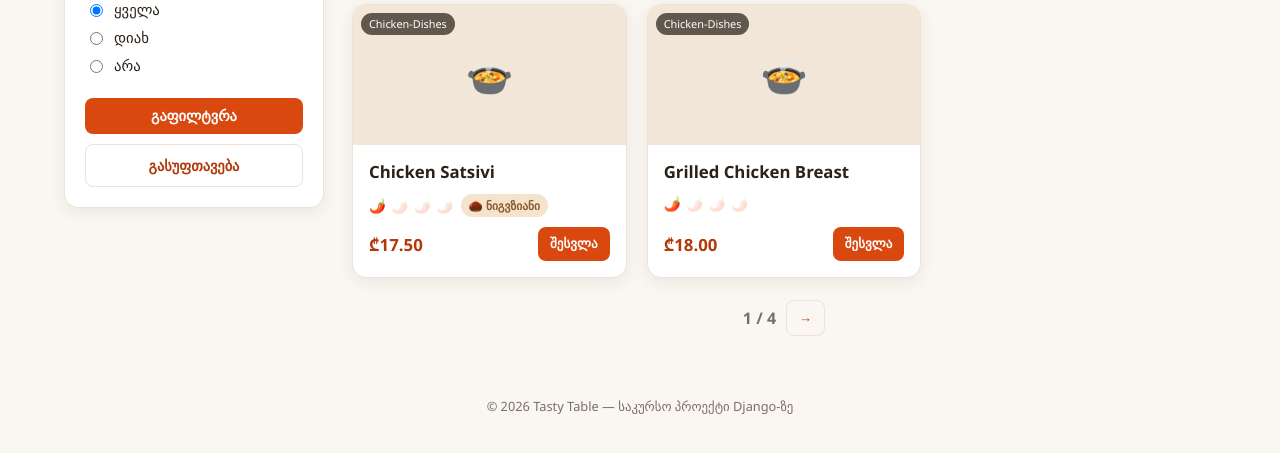
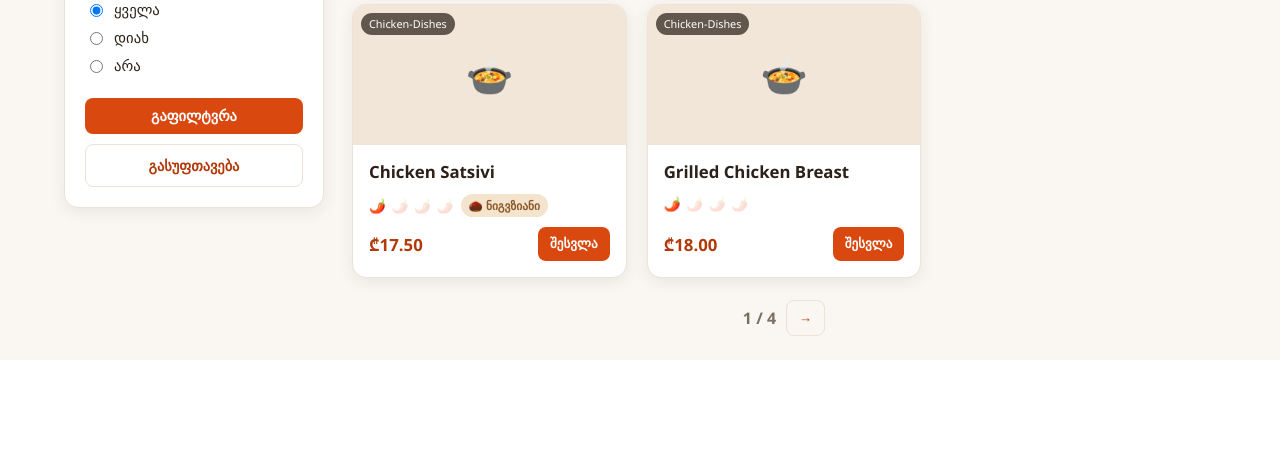
Before and after one commit to nodo343/restaurant_project, a Django app: page / in a window 1280 px wide. Shown: the part 762-1215 px from the top of the page. After the commit the page ends 1122 px from the top, so only its background shows below. Run offline with Django 5.2, Linux system fonts and the light colour scheme; data comes from the database, SQL or seed files in the repository.

Commit message:
Update base.html

```diff
--- a/menu/templates/menu/base.html
+++ b/menu/templates/menu/base.html
@@ -47,8 +47,5 @@
         {% block content %}{% endblock %}
     </main>
 
-    <footer class="footer">
-        <p>© 2026 Tasty Table &mdash; საკურსო პროექტი Django-ზე</p>
-    </footer>
 </body>
 </html>
```
